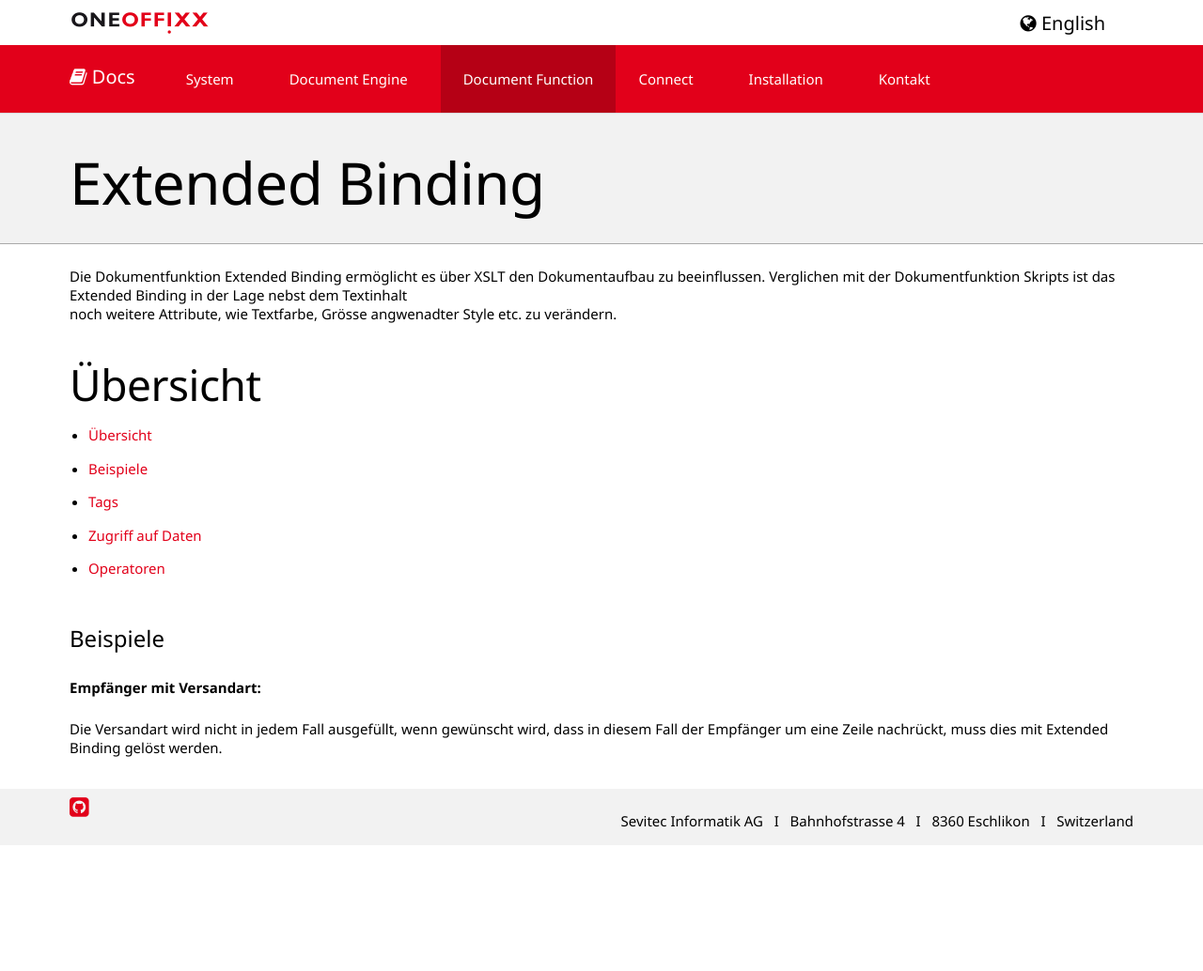
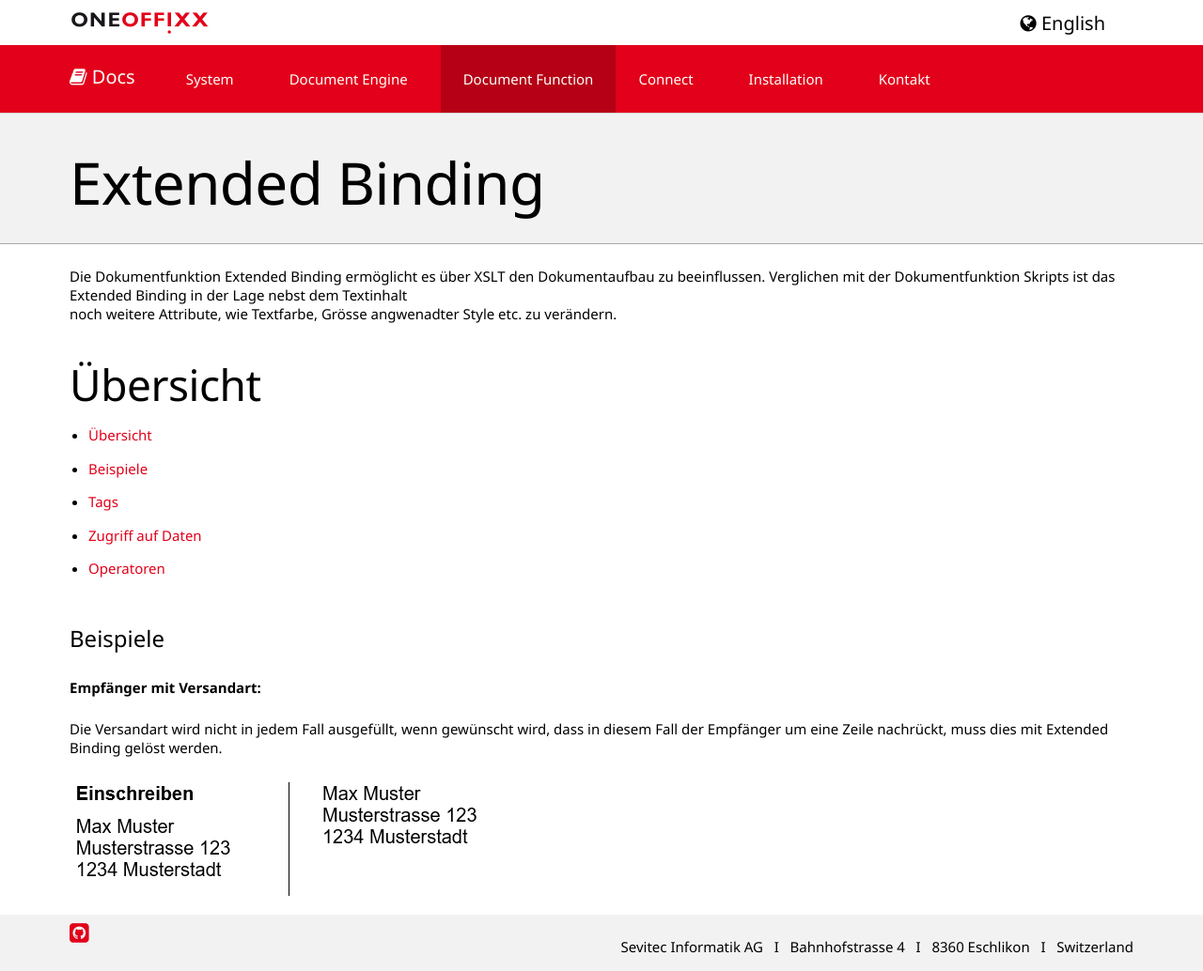
Before and after one commit to primesoft-group/oneoffixx-docs, a Jekyll site: the page built from _pages/docfunc/de/df-extendedbinding.md, in a window 1280 px wide. Shown: the whole page at 94% size. Built offline with Jekyll 4.4.1, drawn with Linux system fonts in a browser that asks for light colours; nearby versions of some CDN libraries; some web fonts are replaced; before the commit the page ends 900 px from its top, so only the background shows below that.

Commit message:
updated content

```diff
--- a/_pages/docfunc/de/df-extendedbinding.md
+++ b/_pages/docfunc/de/df-extendedbinding.md
@@ -21,3 +21,5 @@ noch weitere Attribute, wie Textfarbe, Grösse angwenadter Style etc. zu veränd
 __Empfänger mit Versandart:__
 
 Die Versandart wird nicht in jedem Fall ausgefüllt, wenn gewünscht wird, dass in diesem Fall der Empfänger um eine Zeile nachrückt, muss dies mit Extended Binding gelöst werden.<br/>
+
+![x]({{ site.baseurl }}/assets/content-images/docfunc/de/ExtendedBindingTransmission.png)
```
Also changed, not shown: assets/content-images/docfunc/de/ExtendedBindingTransmission.PNG (added).
